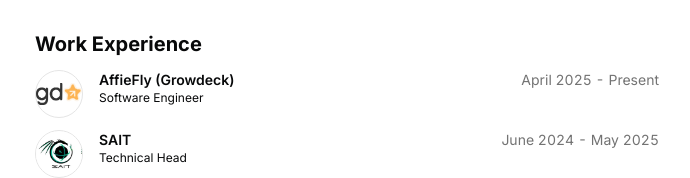
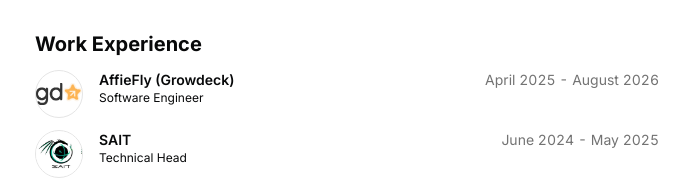
Before and after one commit to Abhishek83gupta/portfolio, a Next.js app: page / in a window 1280 px wide. Shown: the part 430-608 px from the top of the page, without its empty margins (293-983 px from the left). Built offline with nearby package versions, Linux system fonts and the light colour scheme.

Commit message:
fix: update resume end date and project link

```diff
--- a/src/data/resume.tsx
+++ b/src/data/resume.tsx
@@ -79,7 +79,7 @@ export const DATA = {
       title: "Software Engineer",
       logoUrl: "/growdeck.svg",
       start: "April 2025",
-      end: "Present",
+      end: "August 2026",
     },
      {
       company: "SAIT",
@@ -122,7 +122,7 @@ export const DATA = {
   projects: [
     {
       title: "VisioGen",
-      href: "https://visiogen-five.vercel.app",
+      href: "https://visiogen-alpha.vercel.app",
       dates: "",
       active: true,
       description:
```
